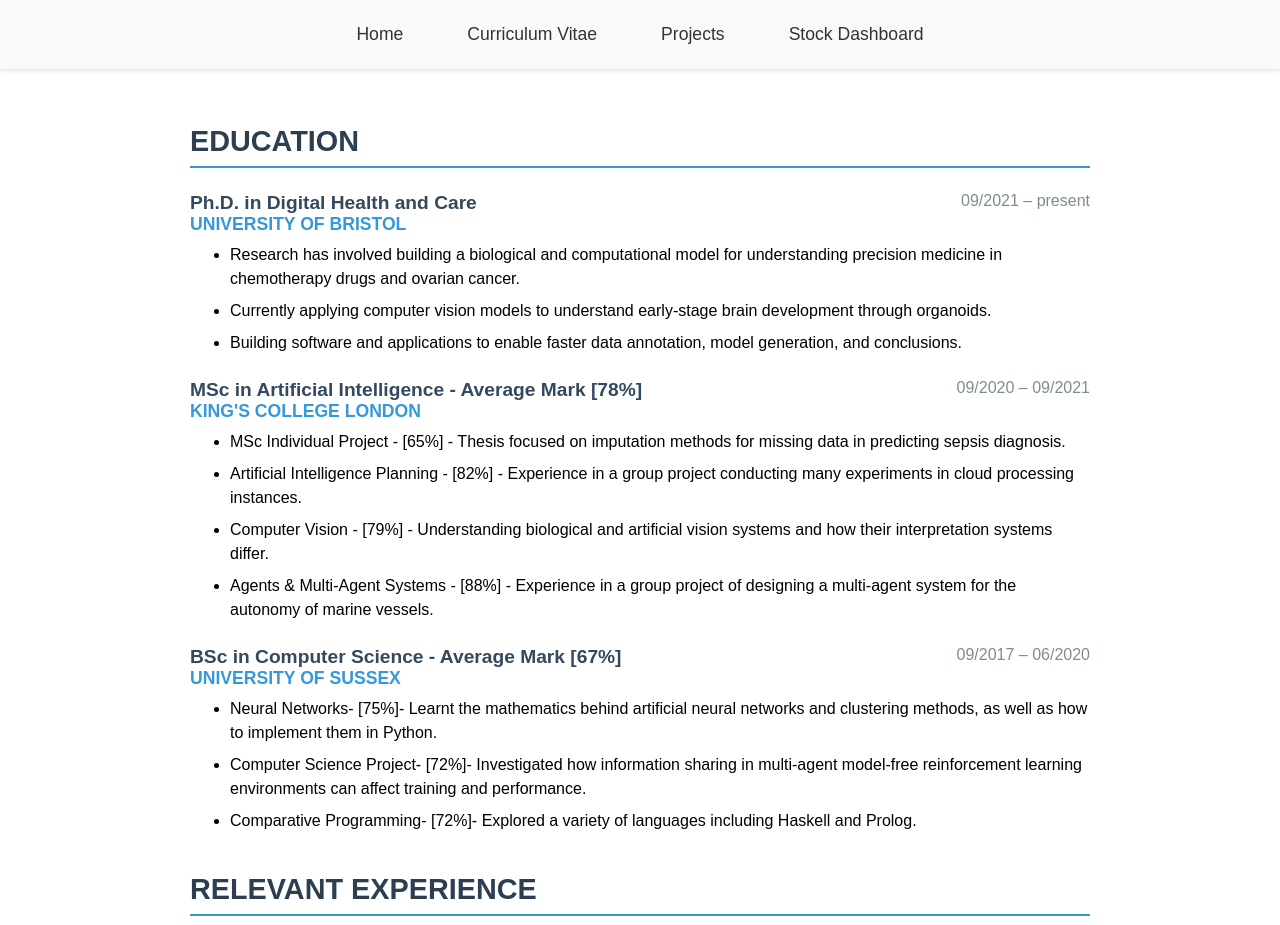
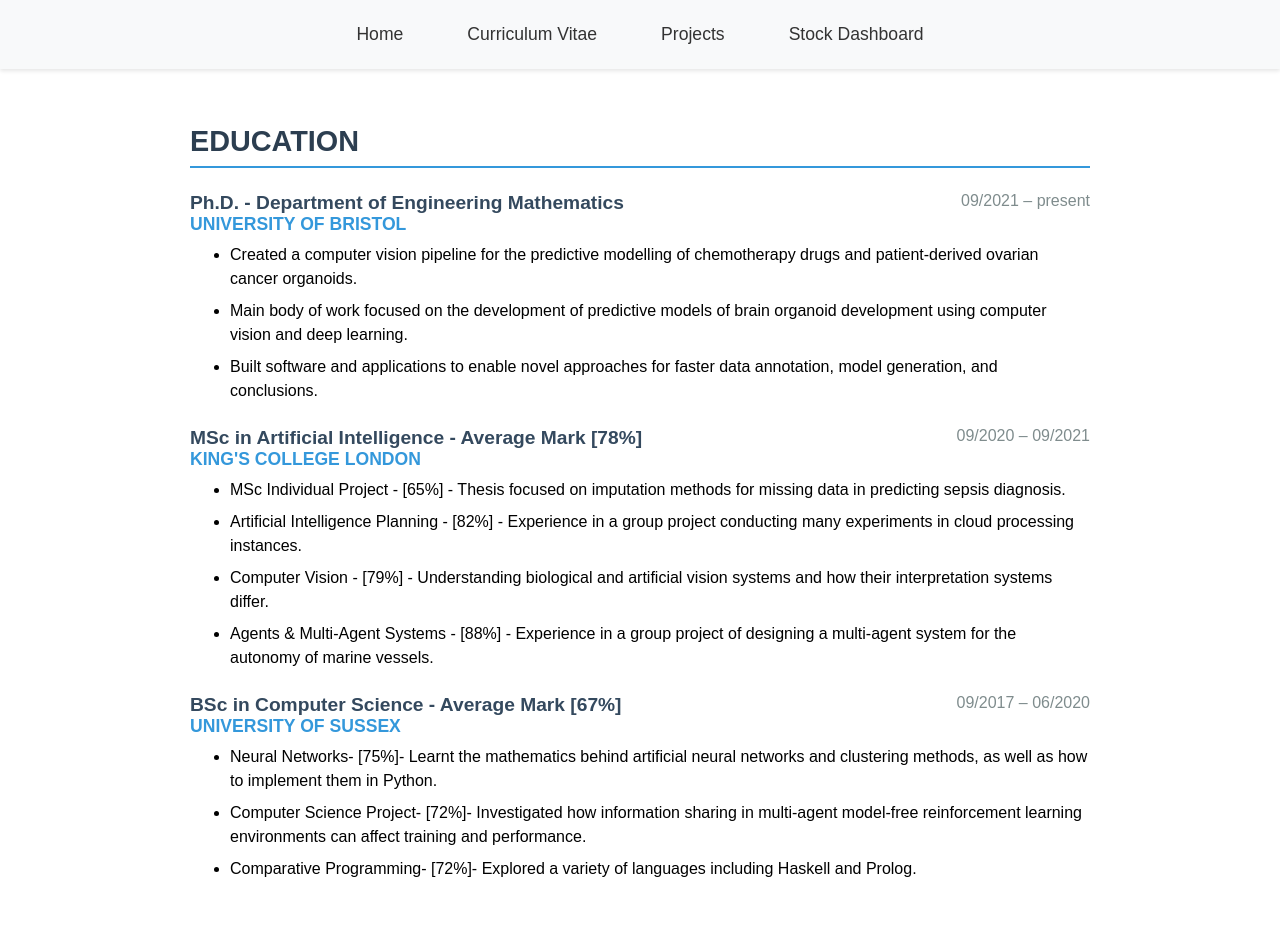
Before and after one commit to SammySho/PersonalWebsite, a React (Create React App) app: page /cv in a window 1280 px wide. Shown: the top 925 px of the page. Built offline with nearby package versions, Linux system fonts and the light colour scheme.

Commit message:
feat: added content to CV

```diff
--- a/src/components/cv/Education.js
+++ b/src/components/cv/Education.js
@@ -9,16 +9,16 @@ const Education = () => {
       <div className="cv-entry">
         <div className="cv-entry-header">
           <div>
-            <h3 className="cv-entry-title">Ph.D. in Digital Health and Care</h3>
+            <h3 className="cv-entry-title">Ph.D. - Department of Engineering Mathematics</h3>
             <h4 className="cv-entry-subtitle">UNIVERSITY OF BRISTOL</h4>
           </div>
           <span className="cv-entry-date">09/2021 – present</span>
         </div>
         <div className="cv-entry-content">
           <ul>
-            <li>Research has involved building a biological and computational model for understanding precision medicine in chemotherapy drugs and ovarian cancer.</li>
-            <li>Currently applying computer vision models to understand early-stage brain development through organoids.</li>
-            <li>Building software and applications to enable faster data annotation, model generation, and conclusions.</li>
+            <li>Created a computer vision pipeline for the predictive modelling of chemotherapy drugs and patient-derived ovarian cancer organoids.</li>
+            <li>Main body of work focused on the development of predictive models of brain organoid development using computer vision and deep learning.</li>
+            <li>Built software and applications to enable novel approaches for faster data annotation, model generation, and conclusions.</li>
           </ul>
         </div>
       </div>
--- a/src/components/cv/Experience.js
+++ b/src/components/cv/Experience.js
@@ -4,7 +4,7 @@ import '../../styles/cv.css';
 const Experience = () => {
   return (
     <section className="cv-section">
-      <h2 className="cv-section-title">RELEVANT EXPERIENCE</h2>
+      <h2 className="cv-section-title">EXPERIENCE</h2>
 
       <div className="cv-entry">
         <div className="cv-entry-header">
```
